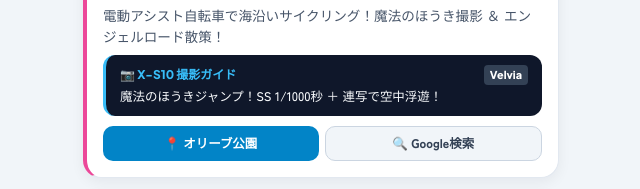
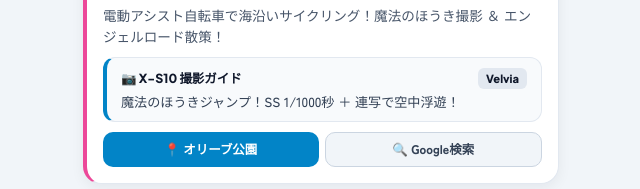
Before and after one commit to k-oishi02/shikoku-drive, a plain HTML site: page travel_guide.html in a window 1280 px wide. Shown: the part 2649-2838 px from the top of the page, without its empty margins (319-959 px from the left). Drawn offline with Linux system fonts and the light colour scheme; no server answers.

Commit message:
Unify X-S10 camera guide colors and styling for travel_guide.html

```diff
--- a/travel_guide.html
+++ b/travel_guide.html
@@ -115,10 +115,40 @@
         .card-hero-img { width: 100%; height: auto; max-height: 280px; object-fit: contain; background: #0f172a; border-radius: 12px; margin: 8px 0; border: 1px solid var(--border-color); display: block; }
         .card-hero-img.fit-cover { height: 160px; object-fit: cover; }
 
-        /* Mobile FUJIFILM Camera Box */
-        .cam-box { background: #0f172a; color: #f8fafc; padding: 10px 14px; border-radius: 12px; border-left: 3px solid #38bdf8; margin-top: 8px; font-size: 0.78rem; }
-        .cam-box-title { color: #38bdf8; font-weight: 800; font-family: var(--font-sans); font-size: 0.75rem; margin-bottom: 2px; display: flex; justify-content: space-between; align-items: center; }
-        .film-badge { font-size: 0.68rem; padding: 2px 6px; border-radius: 4px; background: #334155; color: #fff; font-family: var(--font-sans); font-weight: 800; }
+
+        /* Unified FUJIFILM Camera Box Styling */
+        .cam-box {
+            background: #f8fafc;
+            color: #334155;
+            padding: 10px 14px;
+            border-radius: 12px;
+            border-left: 4px solid var(--accent-blue);
+            border: 1px solid #e2e8f0;
+            border-left-width: 4px;
+            border-left-color: var(--accent-blue);
+            margin-top: 10px;
+            font-size: 0.82rem;
+        }
+        .cam-box-title {
+            color: var(--primary);
+            font-weight: 800;
+            font-family: var(--font-sans);
+            font-size: 0.78rem;
+            margin-bottom: 3px;
+            display: flex;
+            justify-content: space-between;
+            align-items: center;
+        }
+        .film-badge {
+            font-size: 0.7rem;
+            padding: 2px 8px;
+            border-radius: 6px;
+            background: #e2e8f0;
+            color: var(--primary);
+            font-family: var(--font-sans);
+            font-weight: 800;
+        }
+
 
         /* Mobile Action Buttons */
         .btns-row { display: flex; gap: 6px; flex-wrap: wrap; margin-top: 10px; }
```
